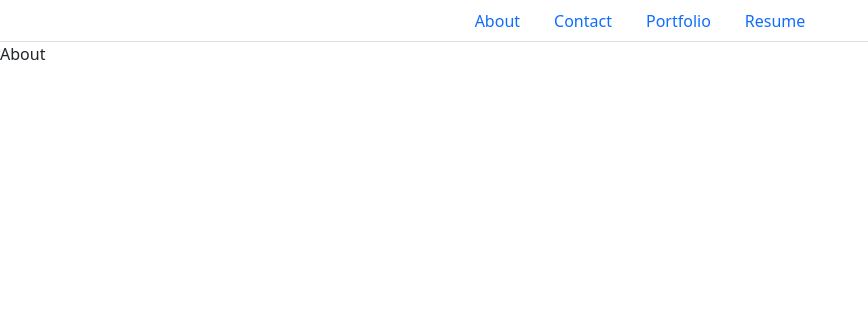
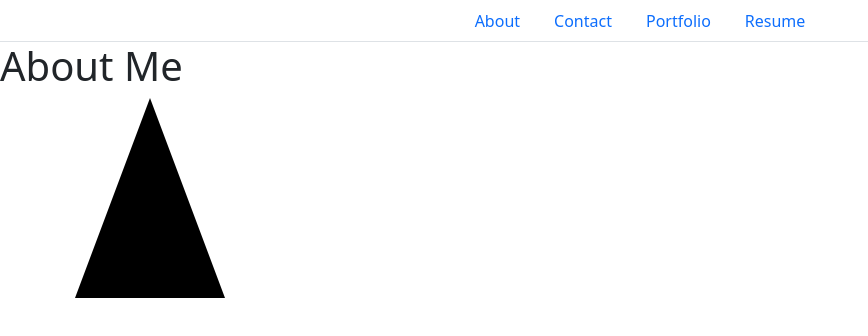
Before and after one commit to Revilite/React-Portfolio, a React (Create React App) app: page / in a window 1280 px wide. Shown: the top 336 px of the page, without its empty margins (0-868 px from the left). Built offline with nearby package versions, Linux system fonts and the light colour scheme.

Commit message:
testing SVG:

```diff
--- a/src/components/pages/About.js
+++ b/src/components/pages/About.js
@@ -1,7 +1,24 @@
 import React from 'react'
+import anime from "animejs"
+export default function About() {
+ const move = () => anime({
+    targets: '#something',
+    strokeDashoffset: [anime.setDashoffset, 0],
+    easing: 'easeInOutSine',
+    duration: 1500,
+    delay: function(el, i) { return i * 250 },
+    direction: 'alternate',
+    loop: true
+  });
 
-export default function About() {
+
   return (
-    <div>About</div>
+    <div>
+      <h1 onClick={ () => move()}>About Me</h1>
+      <svg height="210" width="400">
+  {/* <circle cx="50" cy="50" r="40" stroke="green" stroke-width="4" fill="yellow" /> */}
+  <path d="M150 0 L75 200 L225 200 Z" id="something"/>
+  </svg>
+      </div>
   )
 }
```
